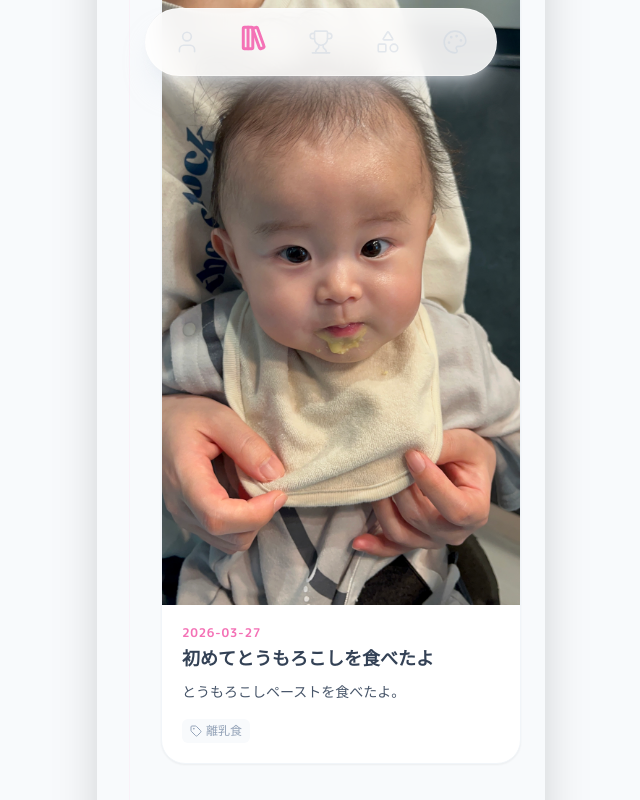
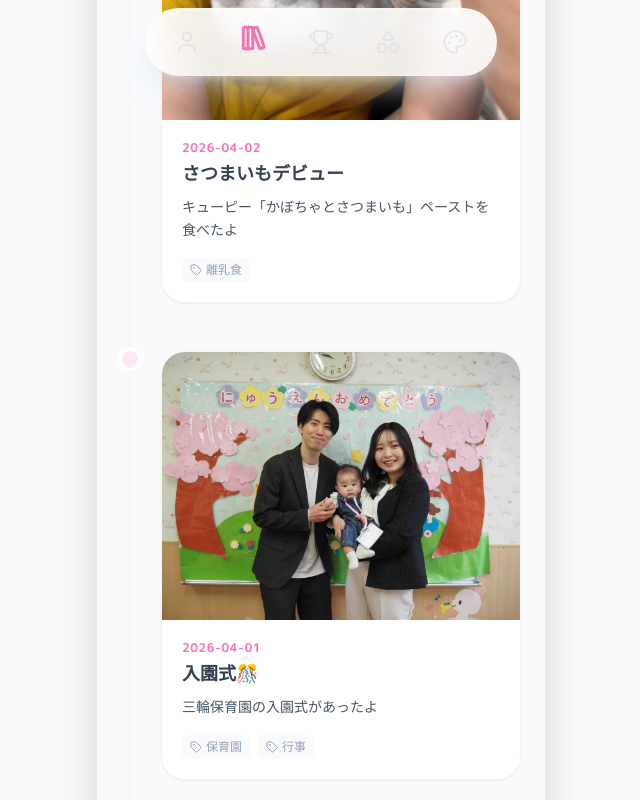
Before and after one commit to ika2kan-fjyu/baby-portfolio-dev, a React (Vite) app: page /memories in a window 1280 px wide. Shown: the part 700-1500 px from the top of the page, without its empty margins (319-959 px from the left). Built offline with nearby package versions, Linux system fonts and the light colour scheme.

Commit message:
メモリーズとプロフィールを更新

```diff
--- a/src/data/memoriesData.js
+++ b/src/data/memoriesData.js
@@ -1,4 +1,20 @@
 export const memoriesData = [
+    {
+        id: 20260040201,
+        date: "2026-04-02",
+        title: "さつまいもデビュー",
+        description: "キューピー「かぼちゃとさつまいも」ペーストを食べたよ",
+        tags: ["離乳食"],
+        image: "/memories/20260402.jpg"
+    },
+    {
+        id: 20260040101,
+        date: "2026-04-01",
+        title: "入園式🎊",
+        description: "三輪保育園の入園式があったよ",
+        tags: ["保育園", "行事"],
+        image: "/memories/20260401.jpeg"
+    },
     {
         id: 2026032702,
         date: "2026-03-27",
@@ -10,7 +26,7 @@ export const memoriesData = [
     {
         id: 2026032701,
         date: "2026-03-27",
-        title: "初めてとうもろこしを食べたよ",
+        title: "とうもろこしデビュー",
         description: "とうもろこしペーストを食べたよ。",
         tags: ["離乳食"],
         image: "/memories/2026032701.jpg"
@@ -18,7 +34,7 @@ export const memoriesData = [
     {
         id: 2026032301,
         date: "2026-03-23",
-        title: "初めて玉ねぎを食べたよ",
+        title: "玉ねぎデビュー",
         description: "玉ねぎペーストを食べたよ。",
         tags: ["離乳食"],
         image: ""
@@ -34,7 +50,7 @@ export const memoriesData = [
     {
         id: 2026031701,
         date: "2026-03-17",
-        title: "初めて卵を食べたよ",
+        title: "卵デビュー",
         description: "卵ペーストを食べたよ。",
         tags: ["離乳食"],
         image: ""
@@ -42,7 +58,7 @@ export const memoriesData = [
     {
         id: 2026031401,
         date: "2026-03-14",
-        title: "初めて豆腐を食べたよ",
+        title: "豆腐デビュー",
         description: "豆腐ペーストを食べたよ。",
         tags: ["離乳食"],
         image: "/memories/20260314.jpg"
--- a/src/data/profileData.js
+++ b/src/data/profileData.js
@@ -5,9 +5,9 @@ export const profileData = {
         height: { value: "66.5cm", date: "2026-03-05" },
         weight: { value: "6.3kg", date: "2026-03-05" },
     },
-    likes: ["しましまぐるぐる"],
-    dislikes: ["にんじん🥕", "トマト🍅", "ペットボトルを潰す音"],
+    likes: ["しましまぐるぐる", "男前豆腐"],
+    dislikes: ["にんじん🥕", "トマト🍅", "ペットボトルを潰す音", "鼻吸い", "顔の保湿"],
     clothesSize: "70 ~ 80cm",
     shoeSize: "??? cm",
-    personality: "離乳食を始めて1ヶ月。手をおしゃぶりがわりに吸うのが好き。"
+    personality: "よく笑う。知らない人の顔を見ると泣き出したりして、少し人見知りのような素振りがある。"
 };
```
Also changed, not shown: public/memories/20260401.jpeg (added), public/memories/20260402.jpg (added).
